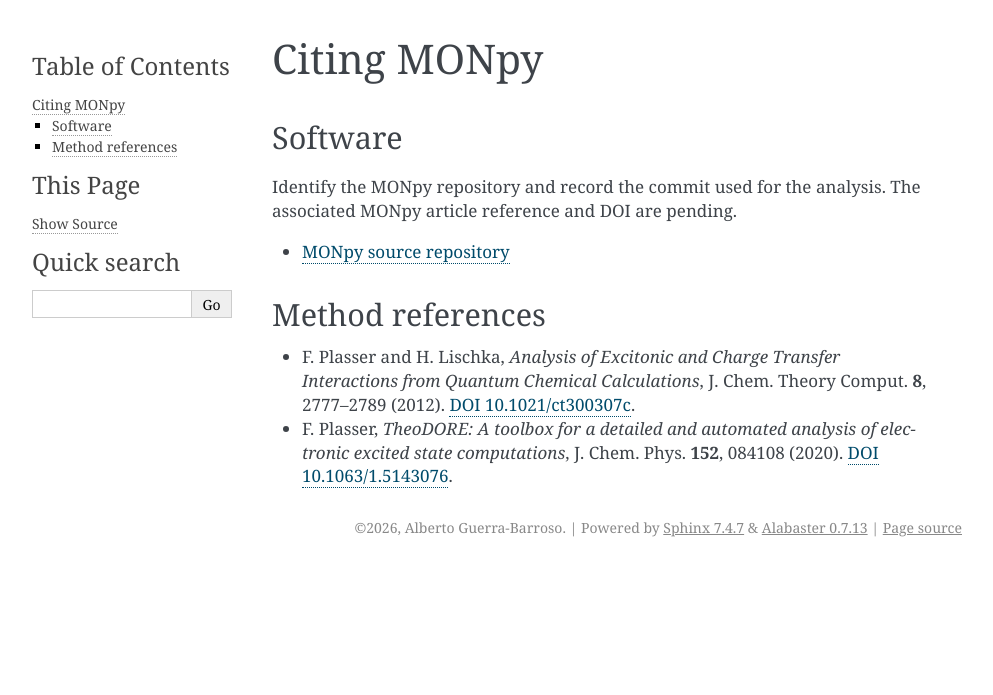
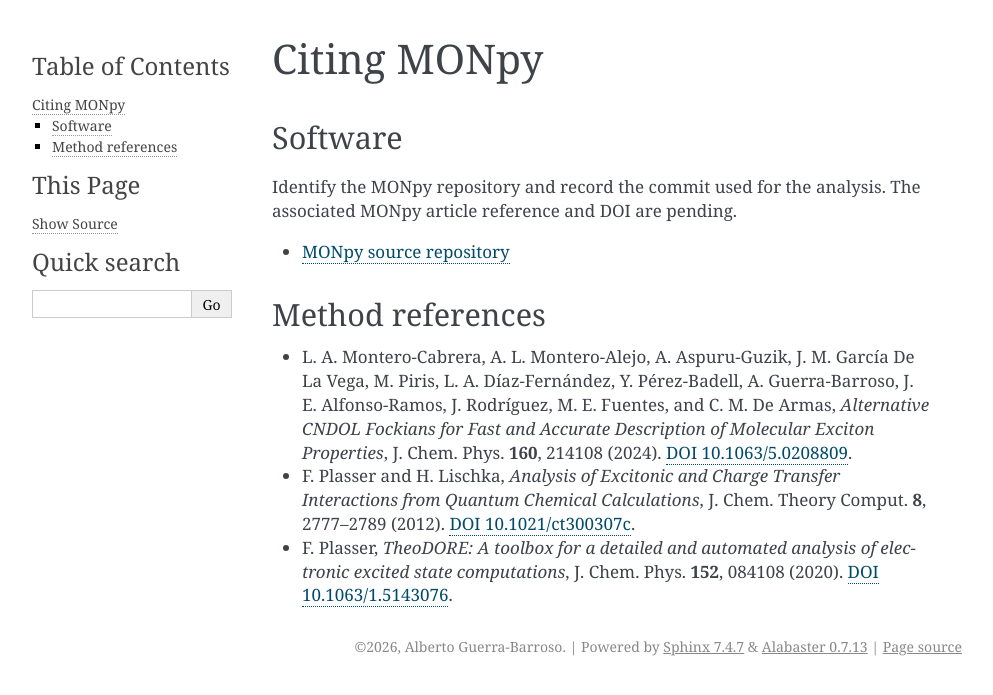
Before and after one commit to albertoguerrabar/MONpy, a Sphinx documentation site: the page built from docs/source/citing.rst, in a window 1280 px wide. Shown: the top 695 px of the page, without its empty margins (148-1141 px from the left). Built offline with Sphinx 7.4.7, drawn with Linux system fonts in a browser that asks for light colours.

Commit message:
Add CNDOL method reference to documentation

```diff
--- a/docs/source/citing.rst
+++ b/docs/source/citing.rst
@@ -14,6 +14,13 @@ The associated MONpy article reference and DOI are pending.
 Method references
 -----------------
 
+* L. A. Montero-Cabrera, A. L. Montero-Alejo, A. Aspuru-Guzik,
+  J. M. García De La Vega, M. Piris, L. A. Díaz-Fernández,
+  Y. Pérez-Badell, A. Guerra-Barroso, J. E. Alfonso-Ramos, J. Rodríguez,
+  M. E. Fuentes, and C. M. De Armas, *Alternative CNDOL Fockians for Fast
+  and Accurate Description of Molecular Exciton Properties*, J. Chem. Phys.
+  **160**, 214108 (2024).
+  `DOI 10.1063/5.0208809 <https://doi.org/10.1063/5.0208809>`_.
 * F. Plasser and H. Lischka, *Analysis of Excitonic and Charge Transfer
   Interactions from Quantum Chemical Calculations*, J. Chem. Theory Comput.
   **8**, 2777–2789 (2012).
```
